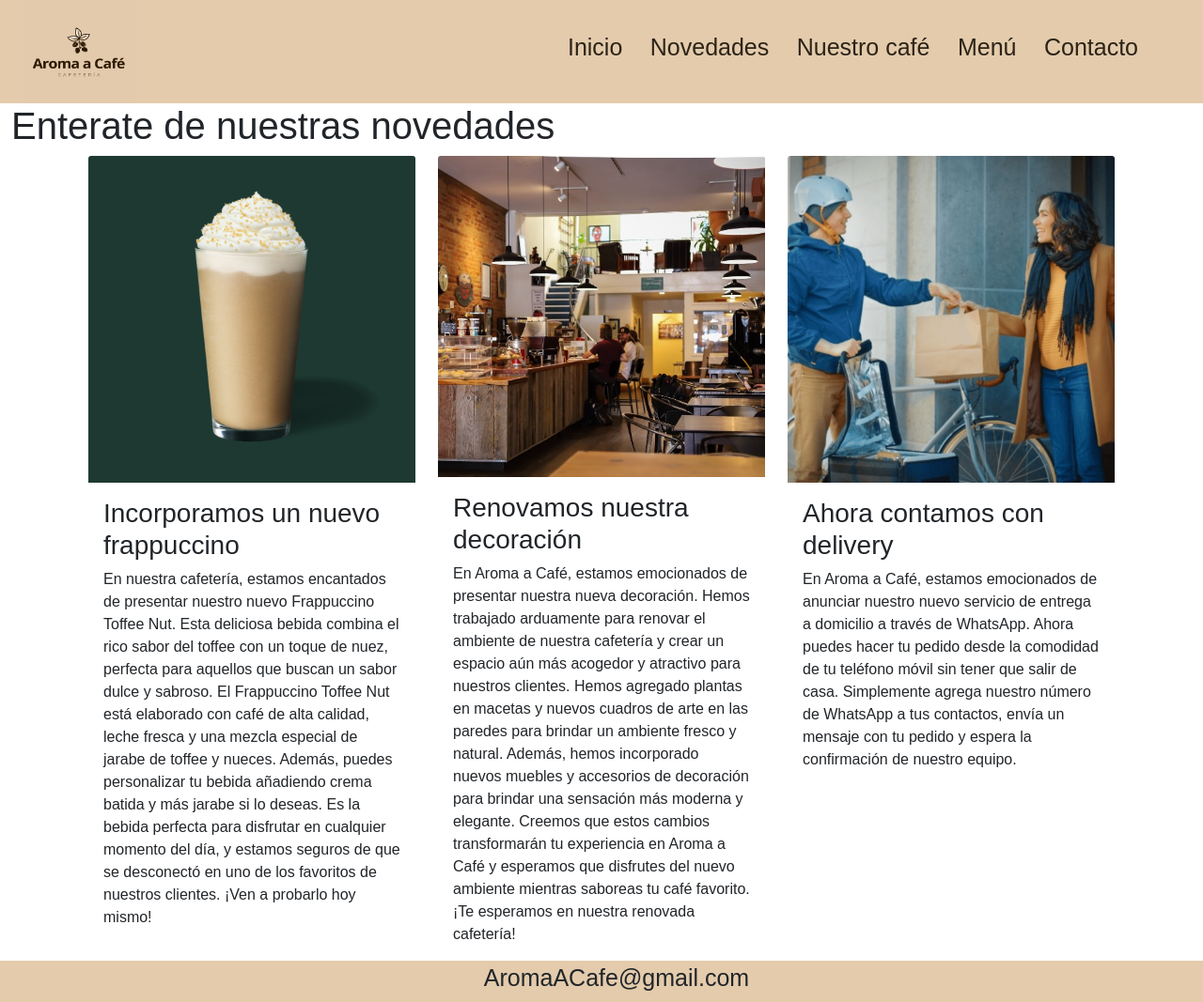
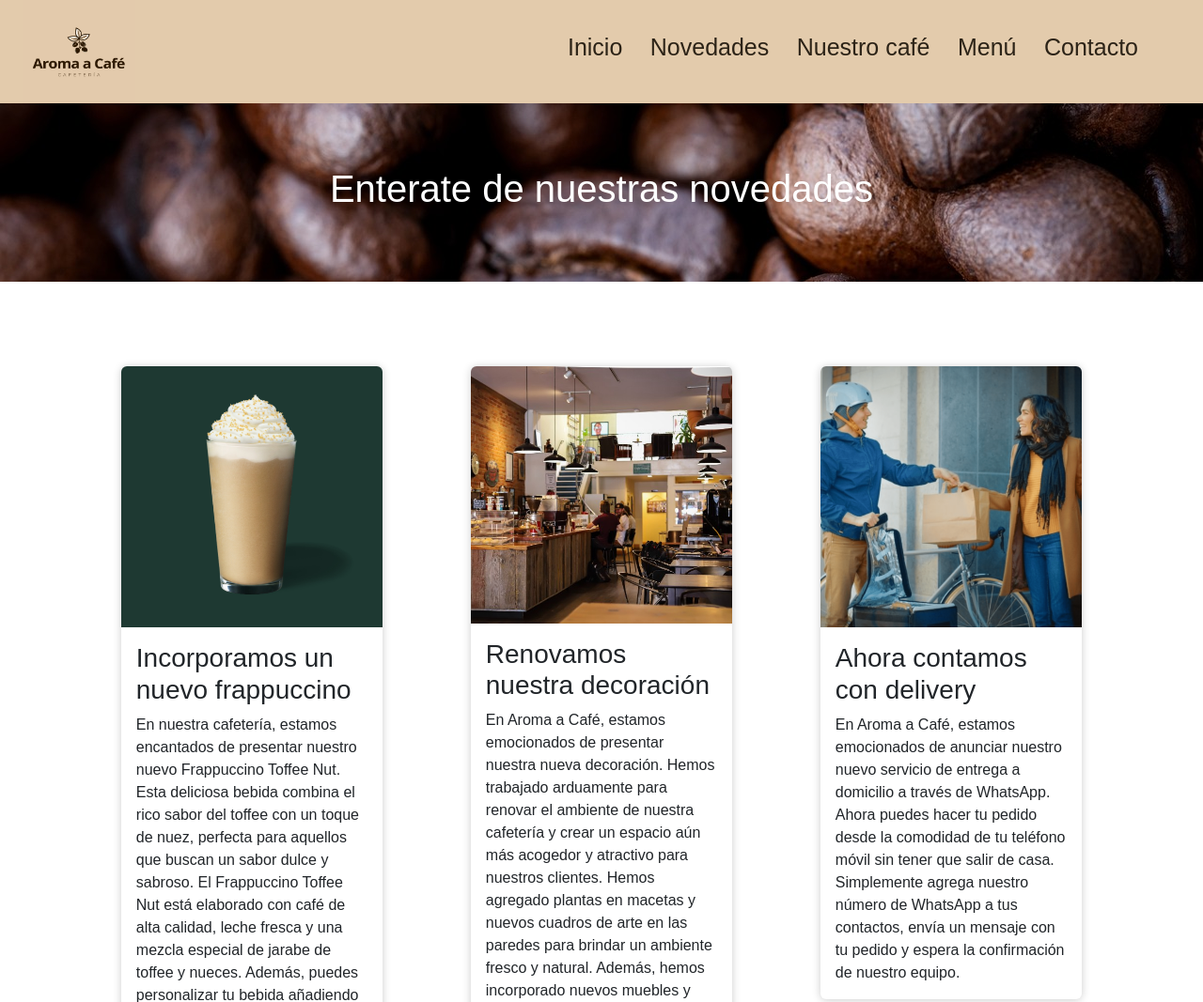
Before and after one commit to Aquerxn/PF-Escalante, a website: page pages/novedades.html in a window 1280 px wide. Shown: the top 1067 px of the page at 94% size. Drawn offline with nearby package versions, Linux system fonts and the light colour scheme.

Commit message:
Aplicacion de scss a novedades

```diff
--- a/scss/_novedades.scss
+++ b/scss/_novedades.scss
@@ -0,0 +1,43 @@
+//MAIN NOVEDADES
+
+.main-novedades{
+
+    .col-12{
+        padding: 0px;
+
+        .titulo-novedades{
+            background-image: url(../img/granos-cafe.png);
+            background-size: cover;
+            background-repeat: no-repeat;
+            height: 190px;
+            color: rgb(255, 255, 255);
+            display: flex;
+            justify-content: center;
+            align-items: center;
+        }
+    }
+}
+
+//CARDS NOVEDADES
+
+
+.card-novedades{
+    width: 80%;
+    margin: 0 auto;
+    margin-top: 90px;
+    border-radius: 6px;
+    overflow: hidden;
+    background: #fff;
+    box-shadow: 0px 1px 10px rgba(0,0,0,0.2);
+    transition: all 0.3s;
+
+    &:hover{
+        transform: scale(1.15);
+    }
+}
+
+//FOOTER NOVEDADES
+
+.footer-novedades{
+    margin-top: 90px;
+}
```
Also changed, not shown: index.html (+1 -0 lines), css/styles.css, 1 other file.
